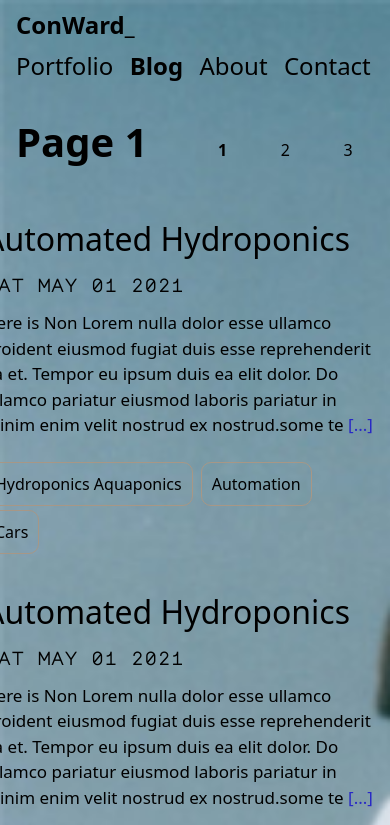
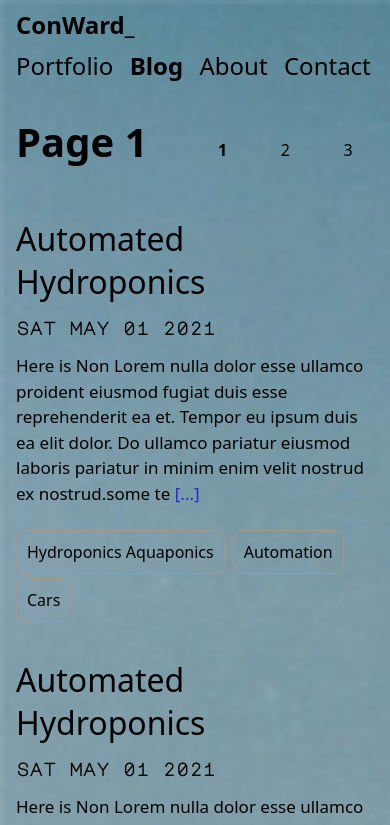
Before and after one commit to connerkward/homepage, a Next.js app: page /blog/feed/1 in a window 390 px wide. Shown: the top 825 px of the page. Built offline with nearby package versions, Linux system fonts and the light colour scheme; a web font is replaced by a local one.

Commit message:
pagination fix

```diff
--- a/styles/style.css
+++ b/styles/style.css
@@ -528,6 +528,15 @@ footer {
     margin-left: -1rem;
     margin-right: -1rem;
   }
+  /* .pindexstories .postpreview {
+    display: flex;
+    flex-direction: row;
+    align-self: center;
+  } */
+  .pindexstories .postpreview {
+    margin-left: 2rem;
+    height: auto;
+  }
 }
 
 /* LIGHT MODE ============= */
```
